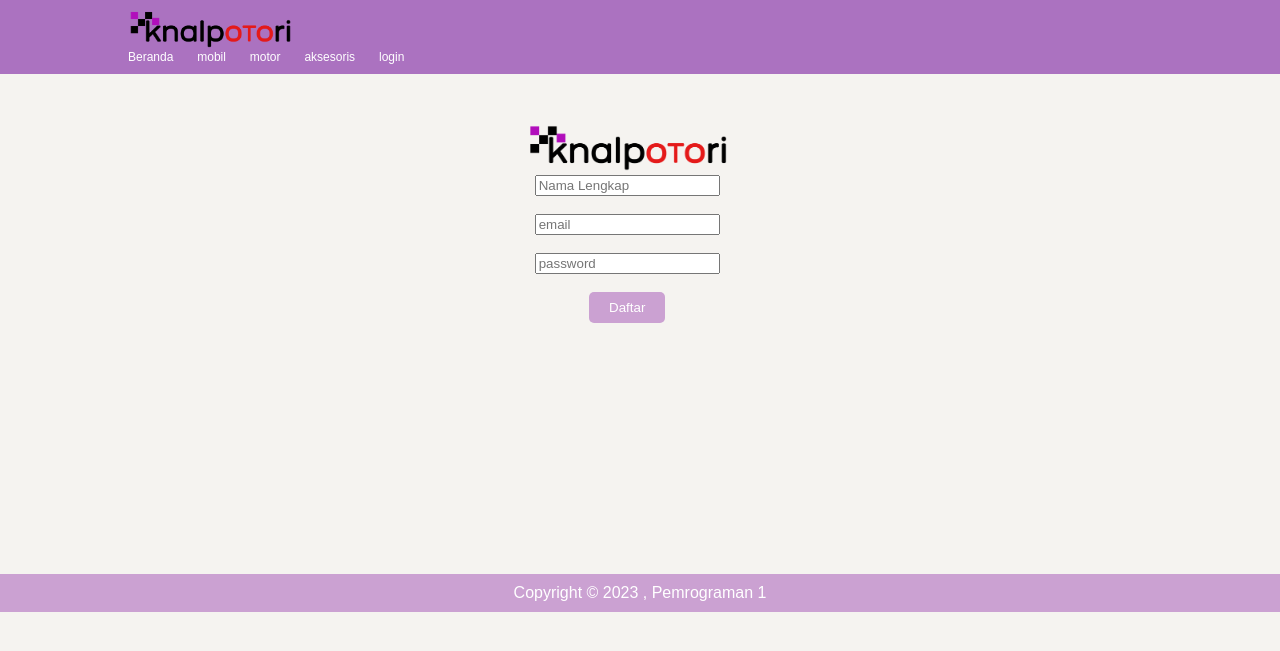
After one commit to Afadfath03/TestProgram_Django, a Django app: template templates/registrasi.html in a window 1280 px wide. The commit adds this page. Shown: the top 651 px of the page. Run offline with Django 4.2, Linux system fonts and the light colour scheme; the template is opened without the code that fills it, so the values that code supplies are empty.

Commit message:
Registrations

```diff
--- a/templates/login.html
+++ b/templates/login.html
@@ -5,10 +5,12 @@
 		<center>
 			<img src="{% static 'img/logo.png' %}" style="width:200px;margin-top:50px;">
 			<form method="post" action="">
-				<input type="text" style="width:200px;padding:5px;margin-top:10px;"> <br><br>
-				<input type="password" style="width:200px;padding:5px;margin-top:10px;"><br><br>
+				<input type="text" name="email" placeholder="email" class="form-text"> <br><br>
+				<input type="password" name="password" placeholder="password"  class="form-text"><br><br>
 				<input type="submit" name="submit" value="Login" class="button">
 			</form>
+			<br><br>
+			Silahkan <a href="registrasi">registrasi</a> jika belum memiliki akun
 		</center>
 	</div>
 
--- /dev/null
+++ b/templates/registrasi.html
@@ -0,0 +1,18 @@
+{% load static %}
+{% include 'header.html' %}
+
+	<div id="content">
+		<center>
+			<img src="{% static 'img/logo.png' %}" style="width:200px;margin-top:50px;">
+			<form method="post">
+				{% csrf_token %}
+				<input type="text" name="fullname" placeholder="Nama Lengkap" class="form-text" required> <br><br>
+				<input type="email" name="email" placeholder="email"  class="form-text" required> <br><br>
+				<input type="password" name="password" placeholder="password"  class="form-text" required><br><br>
+				<input type="submit" name="submit" value="Daftar" class="button">
+			</form>
+			<br><br>
+		</center>
+	</div>
+
+{% include 'footer.html' %}
```
